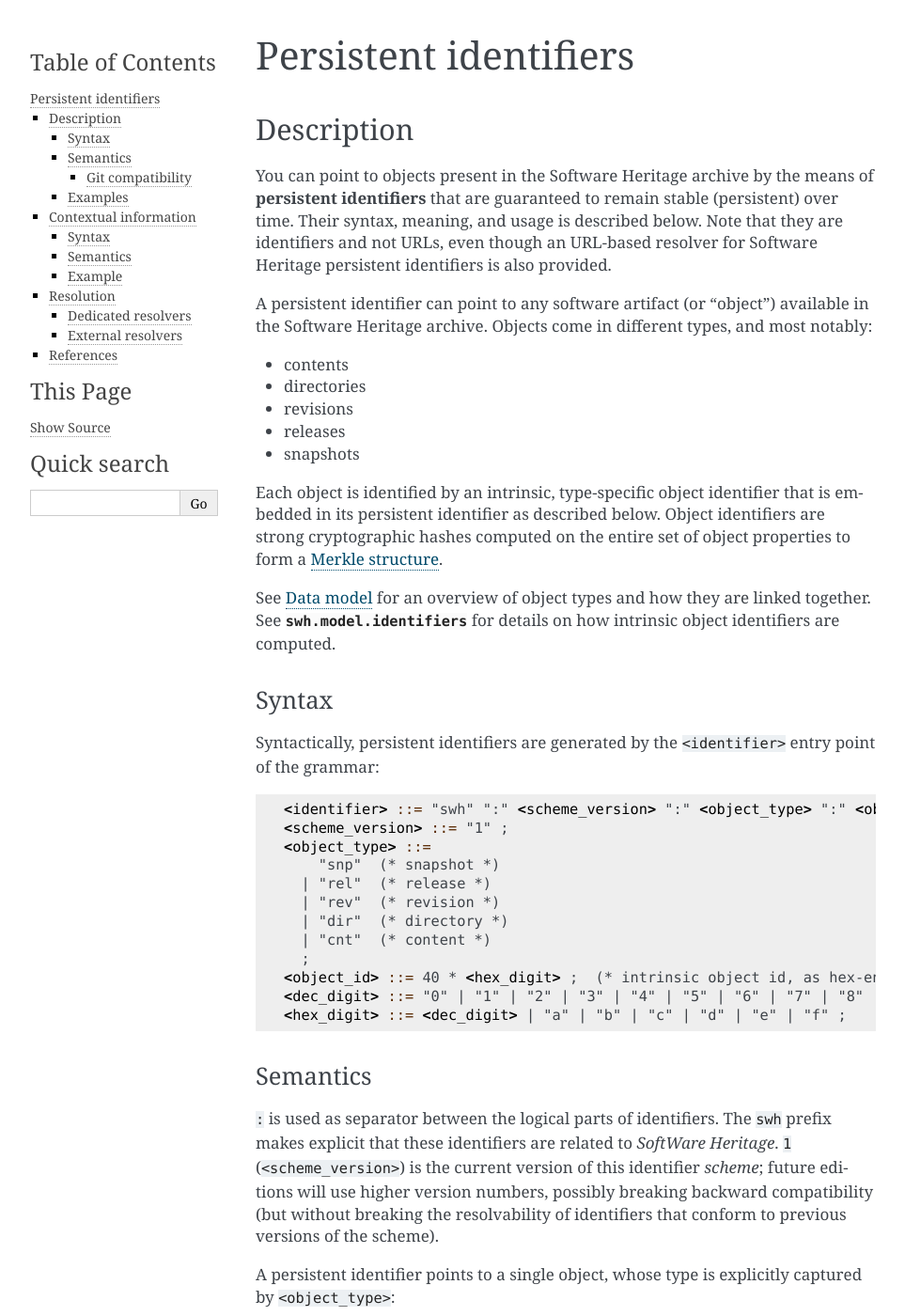
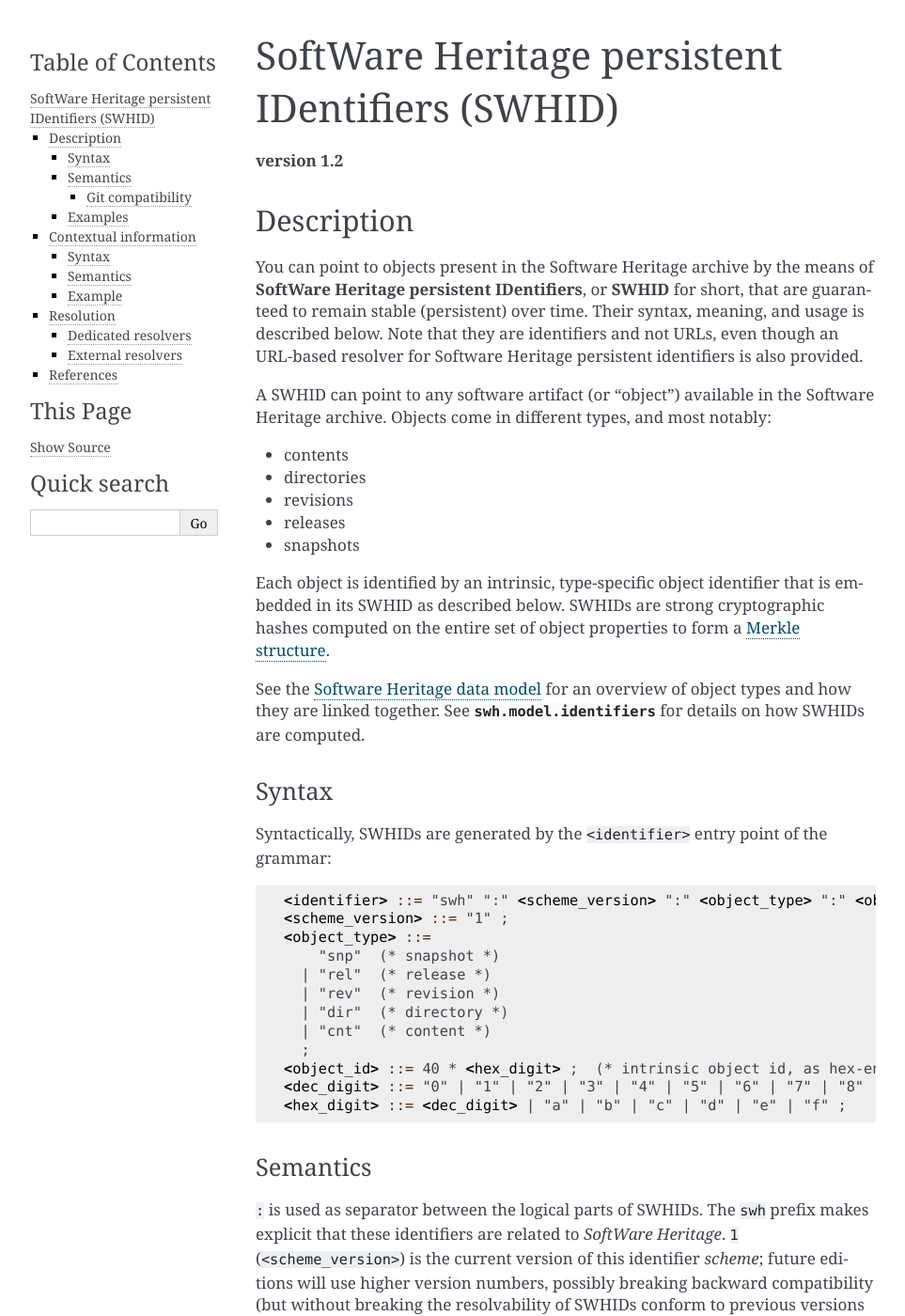
Before and after one commit to SoftwareHeritage/swh-model, a Sphinx documentation site: the page built from docs/persistent-identifiers.rst, in a window 1280 px wide and 1400 px high. Shown: the whole window at 94% size, without its empty margins (148-1111 px from the left). Built offline with Sphinx 7.4.7, drawn with Linux system fonts in a browser that asks for light colours; pages that are not in the unit, such as notebooks, are missing from menus; cross-references to code outside the pages are shown as plain code; some of the changed text lies outside the part shown.

Commit message:
PID doc: embrace the SWHID naming

```diff
--- a/docs/persistent-identifiers.rst
+++ b/docs/persistent-identifiers.rst
@@ -1,21 +1,24 @@
 .. _persistent-identifiers:
 
-======================
-Persistent identifiers
-======================
+================================================
+SoftWare Heritage persistent IDentifiers (SWHID)
+================================================
+
+**version 1.2**
+
 
 Description
 ===========
 
 You can point to objects present in the Software Heritage archive by the means
-of **persistent identifiers** that are guaranteed to remain stable (persistent)
-over time. Their syntax, meaning, and usage is described below. Note that they
-are identifiers and not URLs, even though an URL-based resolver for Software
-Heritage persistent identifiers is also provided.
+of **SoftWare Heritage persistent IDentifiers**, or **SWHID** for short, that
+are guaranteed to remain stable (persistent) over time. Their syntax, meaning,
+and usage is described below. Note that they are identifiers and not URLs, even
+though an URL-based resolver for Software Heritage persistent identifiers is
+also provided.
 
-A persistent identifier can point to any software artifact (or "object")
-available in the Software Heritage archive. Objects come in different types,
-and most notably:
+A SWHID can point to any software artifact (or "object") available in the
+Software Heritage archive. Objects come in different types, and most notably:
 
 * contents
 * directories
@@ -24,20 +27,20 @@
 * snapshots
 
 Each object is identified by an intrinsic, type-specific object identifier that
-is embedded in its persistent identifier as described below. Object identifiers
-are strong cryptographic hashes computed on the entire set of object properties
-to form a `Merkle structure <https://en.wikipedia.org/wiki/Merkle_tree>`_.
+is embedded in its SWHID as described below. SWHIDs are strong cryptographic
+hashes computed on the entire set of object properties to form a `Merkle
+structure <https://en.wikipedia.org/wiki/Merkle_tree>`_.
 
-See :ref:`data-model` for an overview of object types and how they are linked
-together. See :py:mod:`swh.model.identifiers` for details on how intrinsic
-object identifiers are computed.
+See the :ref:`Software Heritage data model <data-model>` for an overview of
+object types and how they are linked together. See
+:py:mod:`swh.model.identifiers` for details on how SWHIDs are computed.
 
 
 Syntax
 ------
 
-Syntactically, persistent identifiers are generated by the ``<identifier>``
-entry point of the grammar:
+Syntactically, SWHIDs are generated by the ``<identifier>`` entry point of the
+grammar:
 
 .. code-block:: bnf
 
@@ -58,15 +61,15 @@
 Semantics
 ---------
 
-``:`` is used as separator between the logical parts of identifiers. The
-``swh`` prefix makes explicit that these identifiers are related to *SoftWare
+``:`` is used as separator between the logical parts of SWHIDs. The ``swh``
+prefix makes explicit that these identifiers are related to *SoftWare
 Heritage*. ``1`` (``<scheme_version>``) is the current version of this
 identifier *scheme*; future editions will use higher version numbers, possibly
 breaking backward compatibility (but without breaking the resolvability of
-identifiers that conform to previous versions of the scheme).
+SWHIDs conform to previous versions of the scheme).
 
-A persistent identifier points to a single object, whose type is explicitly
-captured by ``<object_type>``:
+A SWHID points to a single object, whose type is explicitly captured by
+``<object_type>``:
 
 * ``snp`` to **snapshots**,
 * ``rel`` to **releases**,
@@ -101,15 +104,14 @@
 Git compatibility
 ~~~~~~~~~~~~~~~~~
 
-Intrinsic object identifiers for contents, directories, revisions, and releases
-are, at present, compatible with the `Git <https://git-scm.com/>`_ way of
-`computing identifiers
+SWHIDs for contents, directories, revisions, and releases are, at present,
+compatible with the `Git <https://git-scm.com/>`_ way of `computing identifiers
 <https://git-scm.com/book/en/v2/Git-Internals-Git-Objects>`_ for its objects.
-A Software Heritage content identifier will be identical to a Git blob
-identifier of any file with the same content, a Software Heritage revision
-identifier will be identical to the corresponding Git commit identifier, etc.
-This is not the case for snapshot identifiers as Git doesn't have a
-corresponding object type.
+A SWHID for a content object will correspond (in its ``<object_id>`` part) to a
+Git blob identifier of any file with the same content; a SWHID for a revision
+will correspond to the Git commit identifier for the same revision, etc.  This
+is not the case for snapshot identifiers, as Git does not have a corresponding
+object type.
 
 Note that Git compatibility is incidental and is not guaranteed to be
 maintained in future versions of this scheme (or Git).
@@ -135,10 +137,12 @@
 Contextual information
 ======================
 
-The Software Heritage persistent identifiers described above are *intrinsic identifiers*, as they are computed from the designated object itself, and it is often useful to provide *contextual information* about a particular
-occurrence of the object, like the origin from where the object has been found.
-To this end, persistent identifiers can be equipped with **qualifiers** that
-contain this *contextual information*. Qualifiers come in different kinds :
+The SWHIDs as described above are *intrinsic identifiers*, as they are computed
+from the designated object itself, and it is often useful to provide
+*contextual information* about a particular occurrence of the object, like the
+origin from where the object has been found.  To this end, SWHIDs can be
+coupled with **qualifiers** that capture such *contextual information*.
+Qualifiers come in different kinds:
 
 * origin
 * visit
@@ -146,11 +150,12 @@
 * path
 * lines
 
+
 Syntax
 ------
 
-The full-syntax to complement identifiers with contextual information is given
-by the ``<identifier_with_context>`` entry point of the grammar:
+The full-syntax to complement SWHIDs with contextual information is given by
+the ``<identifier_with_context>`` entry point of the grammar:
 
 .. code-block:: bnf
 
@@ -166,45 +171,54 @@
   <url> ::= (* RFC 3986 compliant URLs *)
   <path_absolute_escaped> ::= (* RFC 3986 compliant absolute file path, percent-escaped *)
 
-Here ``<path_absolute_escaped>`` is the ``<path_absolute>`` in `Section 3.3 of RFC 3986 <https://tools.ietf.org/html/rfc3986#section-3.3>`_ where all occurrences of ``;`` and ``%`` must be percent-encoded (as `%3B` and `%25` respectively).
+Here ``<path_absolute_escaped>`` is the ``<path_absolute>`` in `Section 3.3 of
+RFC 3986 <https://tools.ietf.org/html/rfc3986#section-3.3>`_ where all
+occurrences of ``;`` and ``%`` must be percent-encoded (as `%3B` and `%25`
+respectively).
+
 
 Semantics
 ---------
 
-``;`` is used as separator between persistent identifiers and the
-optional contextual information qualifiers. Each contextual information qualifier is
-specified as a key/value pair, using ``=`` as a separator.
+``;`` is used as separator between SWHIDs and the optional contextual
+information qualifiers. Each contextual information qualifier is specified as a
+key/value pair, using ``=`` as a separator.
 
 The following piece of contextual information are supported:
 
-* **origin** : the *software origin* where an object has been found or observed in the wild,
-  as an URI;
-* **visit** : persistent identifier of a *snapshot* corresponding to a specific *visit* of a repository containing the designated object;
-* **anchor** : a *designated node* in the Merkle DAG relative to which a *path to the object* is specified,
-  as a persistent identifier of a directory, a revision, a release or a snapshot;
-* **path** : the *absolute file path*, from the *root directory* associated to the *anchor node*, to the object;
-  when the anchor denotes a directory or a revision, and almost always when it's a release,
-  the root directory is uniquely determined; when the anchor denotes a snapshot, the root
-  directory is the one pointed to by ``HEAD`` (possibly indirectly),
-  and undefined if such a reference is missing;
+* **origin** : the *software origin* where an object has been found or observed
+  in the wild, as an URI;
+* **visit** : persistent identifier of a *snapshot* corresponding to a specific
+  *visit* of a repository containing the designated object;
+* **anchor** : a *designated node* in the Merkle DAG relative to which a *path
+  to the object* is specified, as a persistent identifier of a directory, a
+  revision, a release or a snapshot;
+* **path** : the *absolute file path*, from the *root directory* associated to
+  the *anchor node*, to the object; when the anchor denotes a directory or a
+  revision, and almost always when it's a release, the root directory is
+  uniquely determined; when the anchor denotes a snapshot, the root directory
+  is the one pointed to by ``HEAD`` (possibly indirectly), and undefined if
+  such a reference is missing;
 * **lines** : *line number(s)* of interest, usually within a content object
 
 We recommend to equip identifiers meant to be shared with as many qualifiers as
-possible. While qualifiers may be listed in any order, it is good practice
-to present them in the order given above, i.e. ``origin``, ``visit``, ``anchor``, ``path``, ``lines``.
-Redundant information should be omitted: for example, if the *visit*
-is present, and the *path* is relative to the snapshot indicated there, then the
-*anchor* qualifier is superfluous.
+possible. While qualifiers may be listed in any order, it is good practice to
+present them in the order given above, i.e., ``origin``, ``visit``, ``anchor``,
+``path``, ``lines``.  Redundant information should be omitted: for example, if
+the *visit* is present, and the *path* is relative to the snapshot indicated
+there, then the *anchor* qualifier is superfluous.
+
 
 Example
 -------
 
-The following `fully qualified identifier <https://archive.softwareheritage.org/swh:1:cnt:4d99d2d18326621ccdd70f5ea66c2e2ac236ad8b;;origin=https://gitorious.org/ocamlp3l/ocamlp3l_cvs.git;visit=swh:1:snp:d7f1b9eb7ccb596c2622c4780febaa02549830f9;anchor=swh:1:rev:2db189928c94d62a3b4757b3eec68f0a4d4113f0;path=/Examples/SimpleFarm/simplefarm.ml;lines=9-15>`_
-denotes the lines 9 to 15 of a file content that
-can be found at absolute path ``/Examples/SimpleFarm/simplefarm.ml`` from the root directory
-of the revision ``swh:1:rev:2db189928c94d62a3b4757b3eec68f0a4d4113f0`` that is contained
-in the snapshot ``swh:1:snp:d7f1b9eb7ccb596c2622c4780febaa02549830f9`` taken from
-the origin ``https://gitorious.org/ocamlp3l/ocamlp3l_cvs.git``.
+The following `fully qualified SWHID
+<https://archive.softwareheritage.org/swh:1:cnt:4d99d2d18326621ccdd70f5ea66c2e2ac236ad8b;;origin=https://gitorious.org/ocamlp3l/ocamlp3l_cvs.git;visit=swh:1:snp:d7f1b9eb7ccb596c2622c4780febaa02549830f9;anchor=swh:1:rev:2db189928c94d62a3b4757b3eec68f0a4d4113f0;path=/Examples/SimpleFarm/simplefarm.ml;lines=9-15>`_
+denotes the lines 9 to 15 of a file content that can be found at absolute path
+``/Examples/SimpleFarm/simplefarm.ml`` from the root directory of the revision
+``swh:1:rev:2db189928c94d62a3b4757b3eec68f0a4d4113f0`` that is contained in the
+snapshot ``swh:1:snp:d7f1b9eb7ccb596c2622c4780febaa02549830f9`` taken from the
+origin ``https://gitorious.org/ocamlp3l/ocamlp3l_cvs.git``.
 
 .. code-block:: url
 
@@ -216,7 +230,9 @@
     lines=9-15
 
 
-And this is an example of `a fully qualified identifier with a percent escaped file path <https://archive.softwareheritage.org/swh:1:cnt:f10371aa7b8ccabca8479196d6cd640676fd4a04;origin=https://github.com/web-platform-tests/wpt;visit=swh:1:snp:b37d435721bbd450624165f334724e3585346499;anchor=swh:1:rev:259d0612af038d14f2cd889a14a3adb6c9e96d96;path=/html/semantics/document-metadata/the-meta-element/pragma-directives/attr-meta-http-equiv-refresh/support/x%3Burl=foo/>`_
+And this is an example of `a fully qualified SWHID with a percent escaped file
+path
+<https://archive.softwareheritage.org/swh:1:cnt:f10371aa7b8ccabca8479196d6cd640676fd4a04;origin=https://github.com/web-platform-tests/wpt;visit=swh:1:snp:b37d435721bbd450624165f334724e3585346499;anchor=swh:1:rev:259d0612af038d14f2cd889a14a3adb6c9e96d96;path=/html/semantics/document-metadata/the-meta-element/pragma-directives/attr-meta-http-equiv-refresh/support/x%3Burl=foo/>`_
 
 .. code-block:: url
 
@@ -234,15 +250,13 @@
 Dedicated resolvers
 -------------------
 
-Persistent identifiers can be resolved using the Software Heritage Web
-application (see :py:mod:`swh.web`).  In particular, the **root endpoint**
-``/`` can be given a persistent identifier and will lead to the browsing page
-of the corresponding object, like this:
-``https://archive.softwareheritage.org/<identifier>``.
+SWHIDs can be resolved using the Software Heritage Web application (see
+:py:mod:`swh.web`).  In particular, the **root endpoint** ``/`` can be given a
+SWHID and will lead to the browsing page of the corresponding object, like
+this: ``https://archive.softwareheritage.org/<identifier>``.
 
 A **dedicated** ``/resolve`` **endpoint** of the HTTP API is also available to
-explicitly request persistent identifier resolution; see:
-:http:get:`/api/1/resolve/(swh_id)/`.
+explicitly request SWHID resolution; see: :http:get:`/api/1/resolve/(swh_id)/`.
 
 Examples:
 
@@ -256,8 +270,7 @@
 External resolvers
 ------------------
 
-The following **independent resolvers** support resolution of Software
-Heritage persistent identifiers:
+The following **independent resolvers** support resolution of SWHIDs:
 
 * `Identifiers.org <https://identifiers.org>`_; see:
   `<http://identifiers.org/swh/>`_ (registry identifier `MIR:00000655
```
